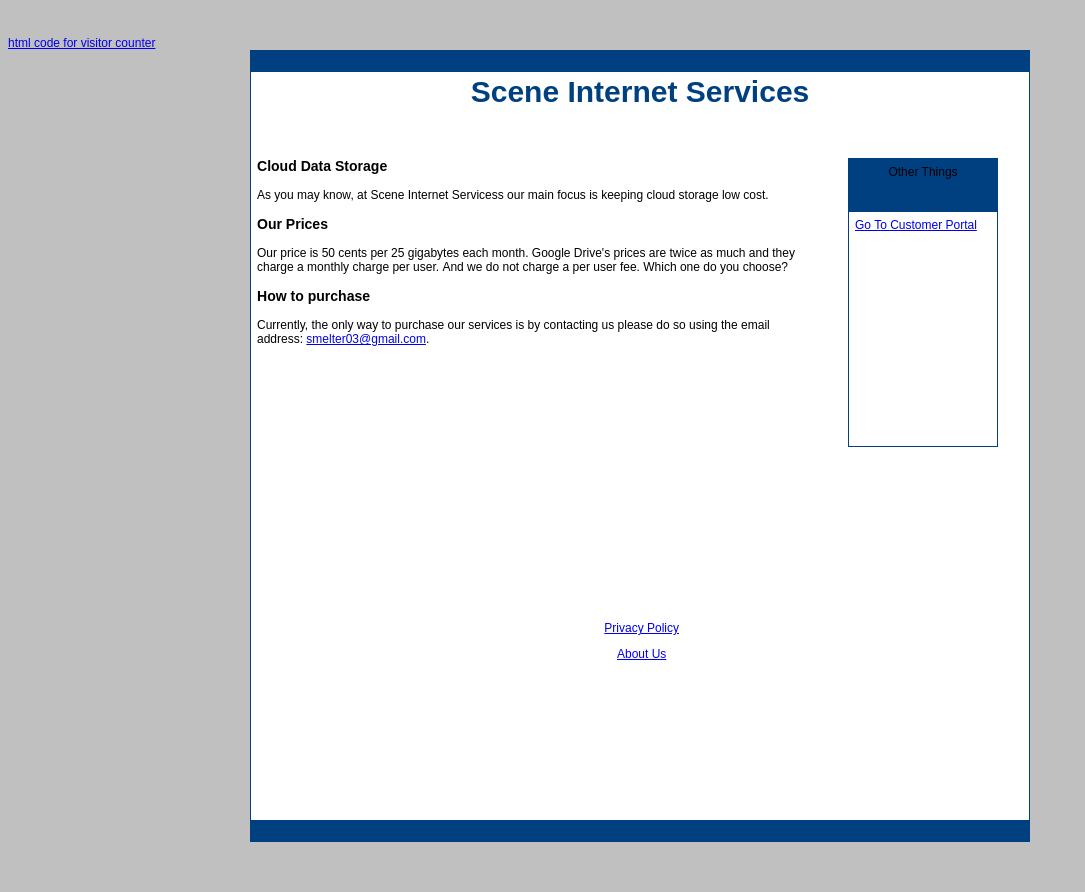
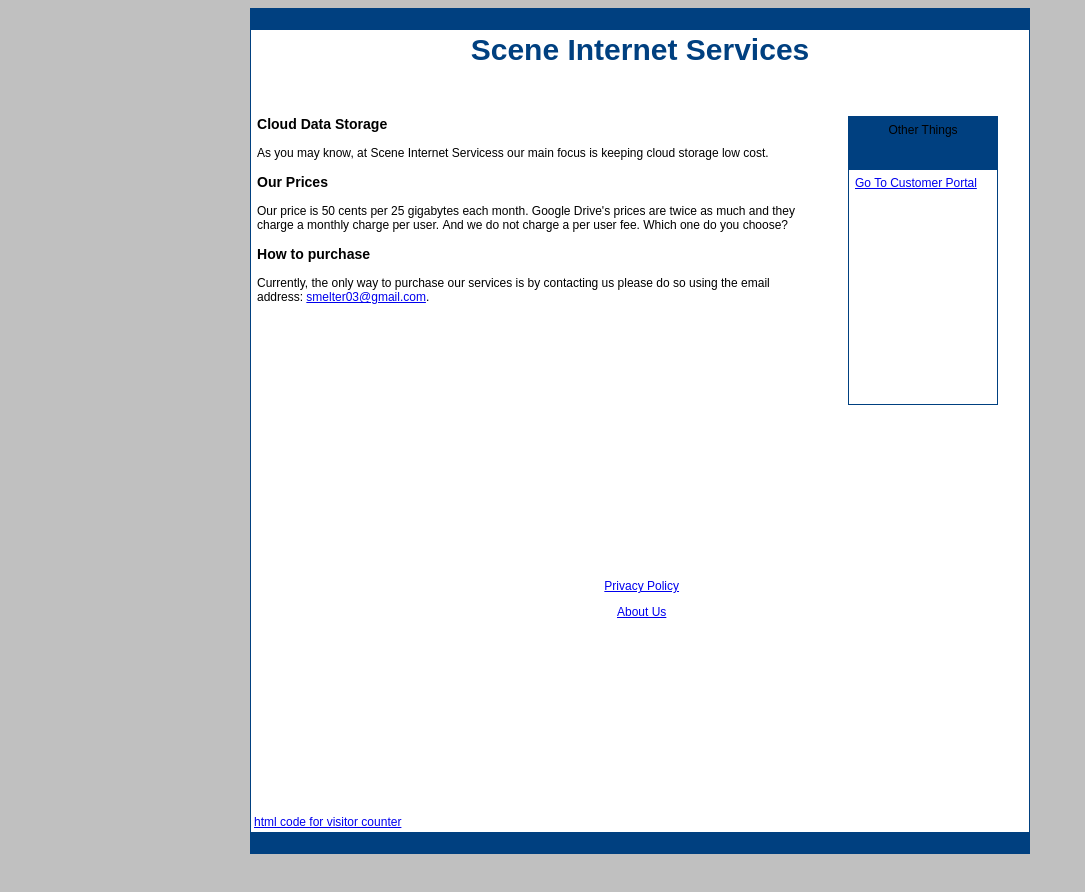
Before and after one commit to renzothemartian/siswebsite, a plain HTML site: page htdocs/index.html in a window 1280 px wide. Shown: the whole page, without its empty margins (0-1085 px from the left). Drawn offline with Linux system fonts and the light colour scheme.

Commit message:
Add files via upload

```diff
--- a/htdocs/index.html
+++ b/htdocs/index.html
@@ -1,9 +1,6 @@
 <!DOCTYPE HTML PUBLIC "-//W3C//DTD HTML 3.2//EN">
 <html>
 <head>
-<div id="sfcusuj699ansysjk9sbynh7jhwg68bturr">&nbsp;</div>
-<script type="text/javascript" src="https://counter2.stat.ovh/private/counter.js?c=usuj699ansysjk9sbynh7jhwg68bturr&down=async" async></script><br />
-<a href="https://www.freecounterstat.com">html code for visitor counter</a><noscript><a href="https://www.freecounterstat.com" title="html code for visitor counter"><img src="https://counter2.stat.ovh/private/freecounterstat.php?c=usuj699ansysjk9sbynh7jhwg68bturr" border="0" title="html code for visitor counter" alt="html code for visitor counter"></a></noscript
 <meta name="GENERATOR" content="PageBreeze Free HTML Editor (http://www.pagebreeze.com)">
 <meta http-equiv="Content-Type" content="text/html;charset=ISO-8859-1" >
 <title>Scene Internet Services</title>
@@ -15,7 +12,7 @@
 
 body,p,b,i,em,dt,dd,dl,sl,caption,th,td,tr,u,blink,select,option,form,div,li { font-family: Arial, sans-serif; font-size: 12px; }
 
-/* IE Specific */
+/* IE Specific *
 body, textarea {
   scrollbar-3dlight-color: #808080;
   scrollbar-highlight-color: #808080;
@@ -132,6 +129,12 @@
 			<p>&nbsp;</p>
 
 			<p>&nbsp;</p>
+      <right>
+      <div id="sfcusuj699ansysjk9sbynh7jhwg68bturr">&nbsp;</div>
+      <script type="text/javascript" src="https://counter2.stat.ovh/private/counter.js?c=usuj699ansysjk9sbynh7jhwg68bturr&down=async" async></script><br />
+      <a href="https://www.freecounterstat.com">html code for visitor counter</a><noscript><a href="https://www.freecounterstat.com" title="html code for visitor counter"><img src="https://counter2.stat.ovh/private/freecounterstat.php?c=usuj699ansysjk9sbynh7jhwg68bturr" border="0" title="html code for visitor counter" alt="html code for visitor counter"></a></noscript
+
+      </right>
 			</td>
 		</tr>
 		<tr>
```
